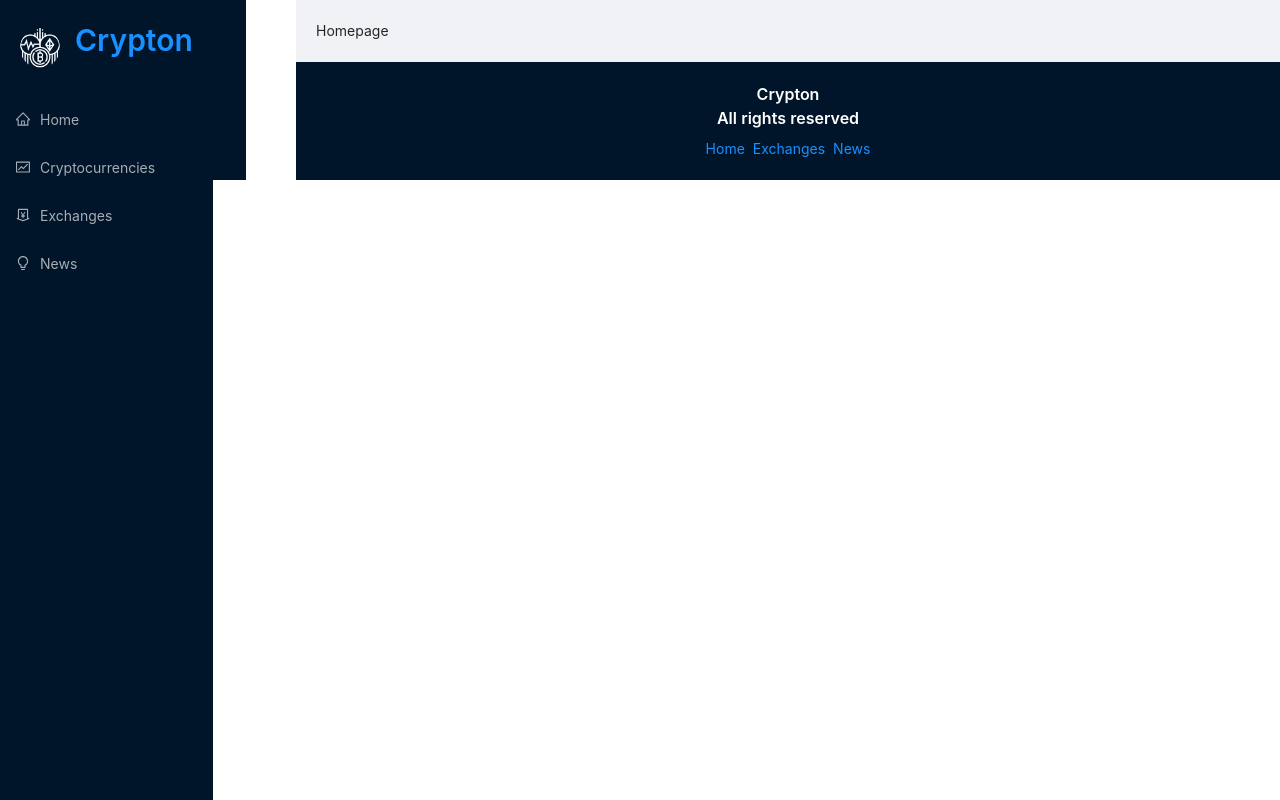
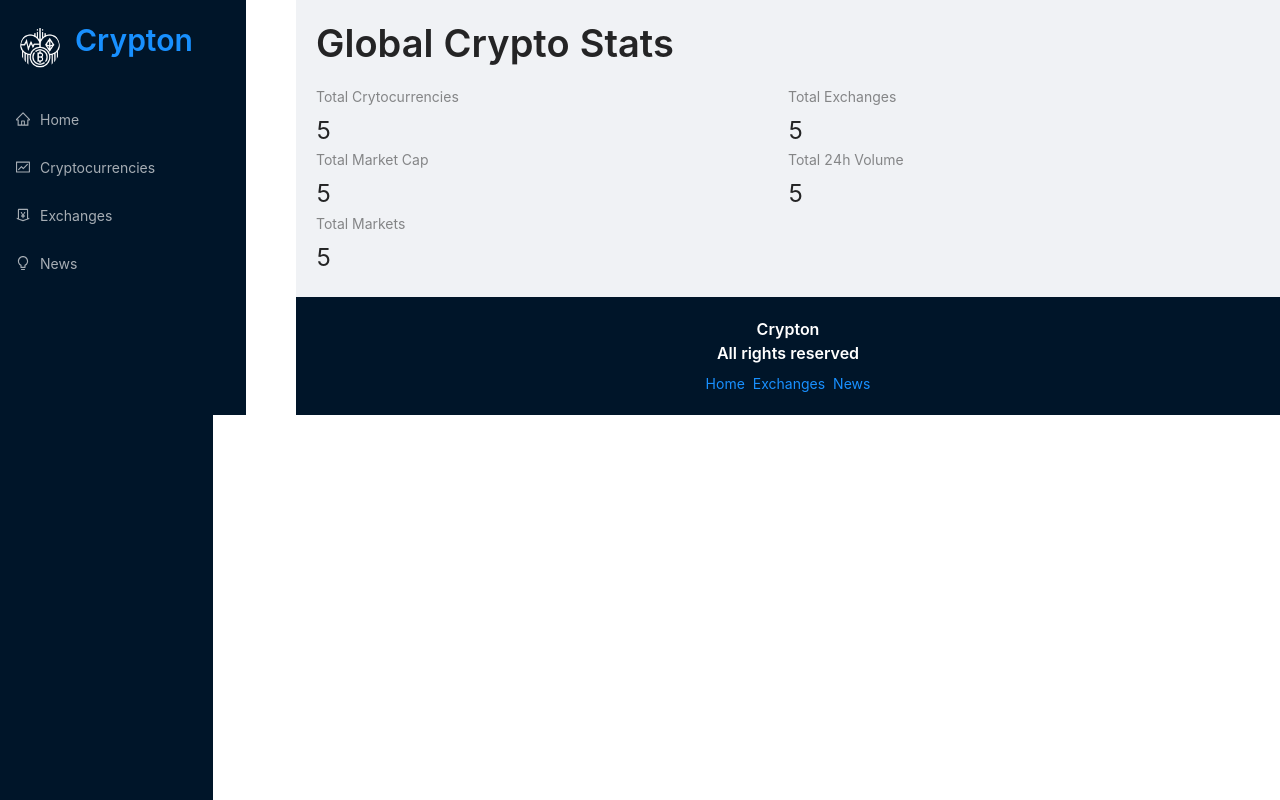
Before and after one commit to mayur249/Crypton, a React (Create React App) app: page / in a window 1280 px wide. Built offline with nearby package versions, Linux system fonts and the light colour scheme.

Commit message:
added heading

```diff
--- a/src/components/Homepage.jsx
+++ b/src/components/Homepage.jsx
@@ -1,11 +1,23 @@
-import React from 'react'
+import React from "react";
+import millify from "millify";
+import { Typography, Row, Col, Statistic } from "antd";
+import { Link } from "react-router-dom";
+
+const { Title } = Typography;
 
 const Homepage = () => {
-    return (
-        <div>
-            Homepage
-        </div>
-    )
-}
+  return (
+    <>
+      <Title level="2" className="heading">Global Crypto Stats</Title>
+      <Row>
+          <Col span="12"><Statistic title="Total Crytocurrencies" value="5"/></Col>
+          <Col span="12"><Statistic title="Total Exchanges" value="5"/></Col>
+          <Col span="12"><Statistic title="Total Market Cap" value="5"/></Col>
+          <Col span="12"><Statistic title="Total 24h Volume" value="5"/></Col>
+          <Col span="12"><Statistic title="Total Markets" value="5"/></Col>
+      </Row>
+    </>
+  );
+};
 
-export default Homepage
+export default Homepage;
```
